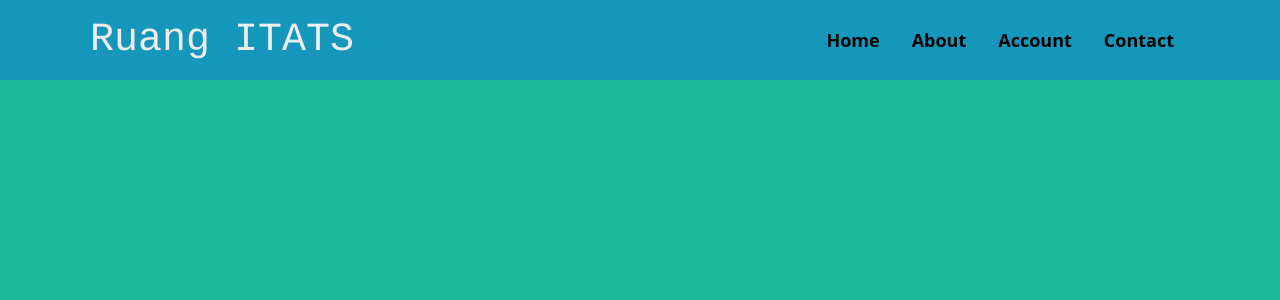
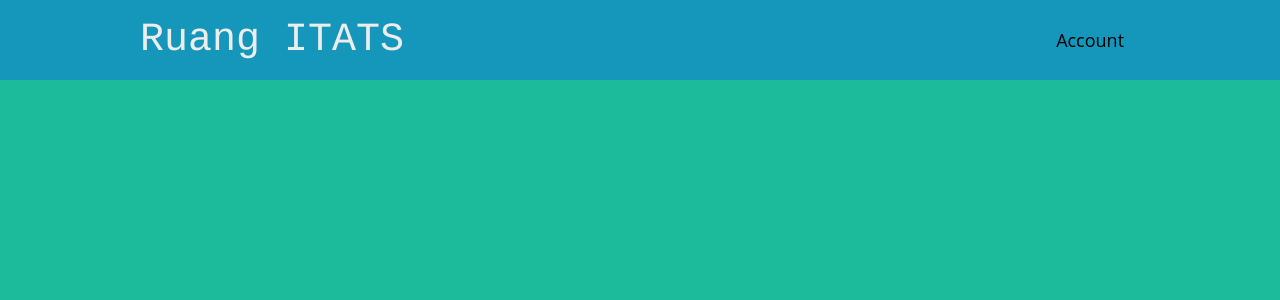
Before and after one commit to haress1344/Web-Basis-Kuis-Ruang-ITATS-, a PHP site: page / in a window 1280 px wide. Shown: the top 300 px of the page. Run offline with PHP 8.4, Linux system fonts and the light colour scheme.

Commit message:
Add files via upload

```diff
--- a/index.html
+++ b/index.html
@@ -1,5 +1,5 @@
 <!DOCTYPE html>
-<html lang='en'>
+<html lang="en">
 <head>
 	<meta charset="UTF-8">
 	<meta name="viewport" content="width=device-width, initial-scale=1.0">
@@ -12,10 +12,7 @@
 			<div class="logo"><a href="">Ruang ITATS</a></div>
 			<div class="menu">
 				<ul>
-					<li><a href="#home">Home</a></li>
-				    <li><a href="#about">About</a></li>
-				    <li><a href="#account">Account</a></li>
-				    <li><a href="#contact">Contact</a></li>
+				    <li><a href="Login.html">Account</a></li>
 				</ul>
 			</div>
 
--- a/style.css
+++ b/style.css
@@ -12,7 +12,7 @@ body {
 }
 
 .wrapper {
-	width: 1100px;
+	width: 1000px;
 	margin: auto;
 	position: relative;
 }
@@ -129,7 +129,7 @@ box-shadow: 0px 2px 3px 0px rgba(0,0,0,0.33);
   padding: 0 10px;
   border-radius: 2px;
   color: #333;
-  font-size:0.8rem;
+  font-size:1rem;
   -webkit-transition:all 0.1s linear;
   -moz-transition:all 0.1s linear;
   transition:all 0.1s linear;
@@ -154,7 +154,7 @@ box-shadow: 0px 2px 3px 0px rgba(0,0,0,0.33);
   text-align: left;
   text-decoration: underline;
   color: #888;
-  font-size: 0.75rem;
+  font-size: 1rem;
 }
 
 nav {
@@ -180,7 +180,6 @@ nav ul li {
 
 nav ul li a {
 	color: black;
-	font-weight: bold;
 	text-align: center;
 	padding: 0px 16px 0px 16px;
 	text-decoration: none;
```
Also changed, not shown: Login.html (+0 -16 lines).
